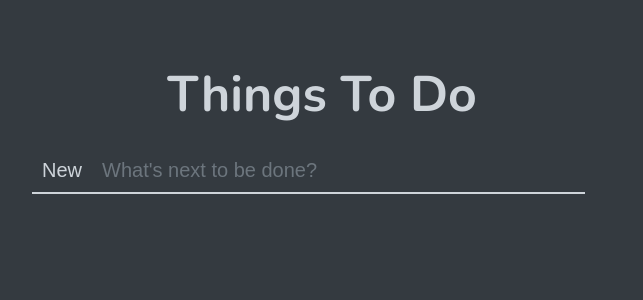
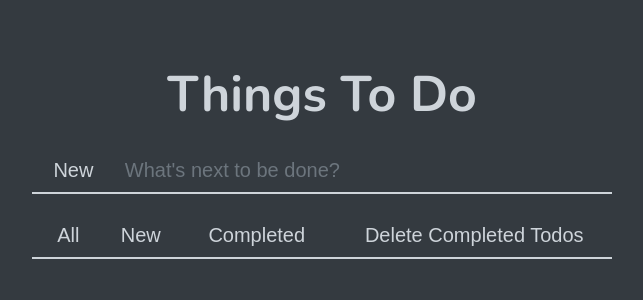
Before and after one commit to MhmtMutlu/react-todo-app, a React (Create React App) app: page / in a window 1280 px wide. Shown: the top 300 px of the page, without its empty margins (318-961 px from the left). Built offline with nearby package versions, Linux system fonts and the light colour scheme.

Commit message:
UI: Tabs component was created and used in App.js

```diff
--- a/src/App.js
+++ b/src/App.js
@@ -1,6 +1,7 @@
 import React from "react";
 import Form from "./components/Form/Form";
 import Header from "./components/Header/Header";
+import Tabs from "./components/Tabs/Tabs";
 import Layout from "./layout/Layout";
 
 function App() {
@@ -8,6 +9,7 @@ function App() {
     <Layout>
       <Header />
       <Form />
+      <Tabs />
     </Layout>
   );
 }
--- a/src/_index.scss
+++ b/src/_index.scss
@@ -7,6 +7,15 @@ $xsmall-devices: 480px;
 $small-devices: 768px;
 $medium-devices: 1024px;
 $large-devices: 1280px;
+
+@mixin form($color: $light-color, $bg-color: $dark-grey-color) {
+  background-color: $bg-color;
+  color: $color;
+  padding: 10px;
+  font-size: 20px;
+  border-bottom: 2px solid $color;
+  transition: .5s all;
+}
 
 *, ::after, ::before {
   margin: 0;
--- a/src/components/Form/form.scss
+++ b/src/components/Form/form.scss
@@ -1,13 +1,4 @@
 @use "../../index";
-
-@mixin form($color: index.$light-color, $bg-color: index.$dark-grey-color) {
-  background-color: $bg-color;
-  color: $color;
-  padding: 10px;
-  font-size: 20px;
-  border-bottom: 2px solid $color;
-  transition: .5s all;
-}
 
 .form-wrapper {
   width: 100%;
@@ -18,10 +9,16 @@
 
   .form-container {
     width: 100%;
+    display: grid;
+    grid-template-columns: 0.3fr 1.8fr;
+    grid-template-rows: 1fr;
+    gap: 0px 0px;
+    grid-template-areas:
+      ". .";
 
     .form-button {
       border: none;
-      @include form;
+      @include index.form;
 
       &:hover {
         cursor: pointer;
@@ -31,8 +28,7 @@
 
     .form-input {
       border: none;
-      @include form;
-      width: 85%;
+      @include index.form;
 
       &:hover {
         background-color: index.$hover-color;
@@ -45,14 +41,6 @@
       &::placeholder {
         color: index.$grey-color;
       }
-
-      @media (max-width: 580px) {
-        width: 80%;
-      }
-
-      @media (max-width: 390px) {
-        width: 70%;
-      }
     }
   }
 
--- /dev/null
+++ b/src/components/Tabs/Tabs.js
@@ -0,0 +1,15 @@
+import React from "react";
+import "./tabs.scss";
+
+const Tabs = () => {
+  return (
+    <div className="tabs-container">
+      <button>All</button>
+      <button>New</button>
+      <button>Completed</button>
+      <button>Delete Completed Todos</button>
+    </div>
+  );
+};
+
+export default Tabs;
--- /dev/null
+++ b/src/components/Tabs/tabs.scss
@@ -0,0 +1,21 @@
+@use "../../index" ;
+
+.tabs-container {
+  width: 100%;
+  display: grid;
+  grid-template-columns: 0.5fr 0.5fr 1.1fr 1.9fr;
+  grid-template-rows: 1fr;
+  gap: 0px 0px;
+  grid-template-areas:
+    ". . . .";
+
+  button {
+    border: none;
+    @include index.form;
+
+    &:hover {
+      cursor: pointer;
+      background-color: index.$hover-color;
+    }
+  }
+}
```
